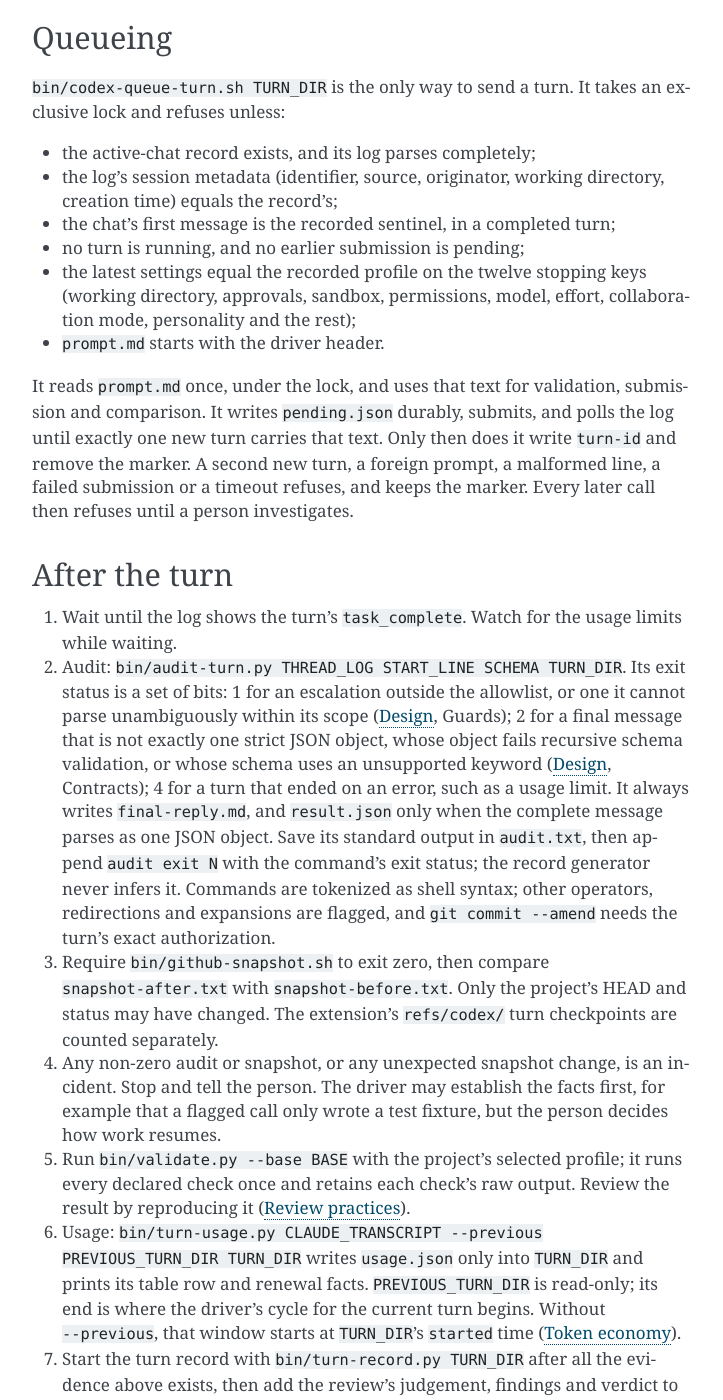
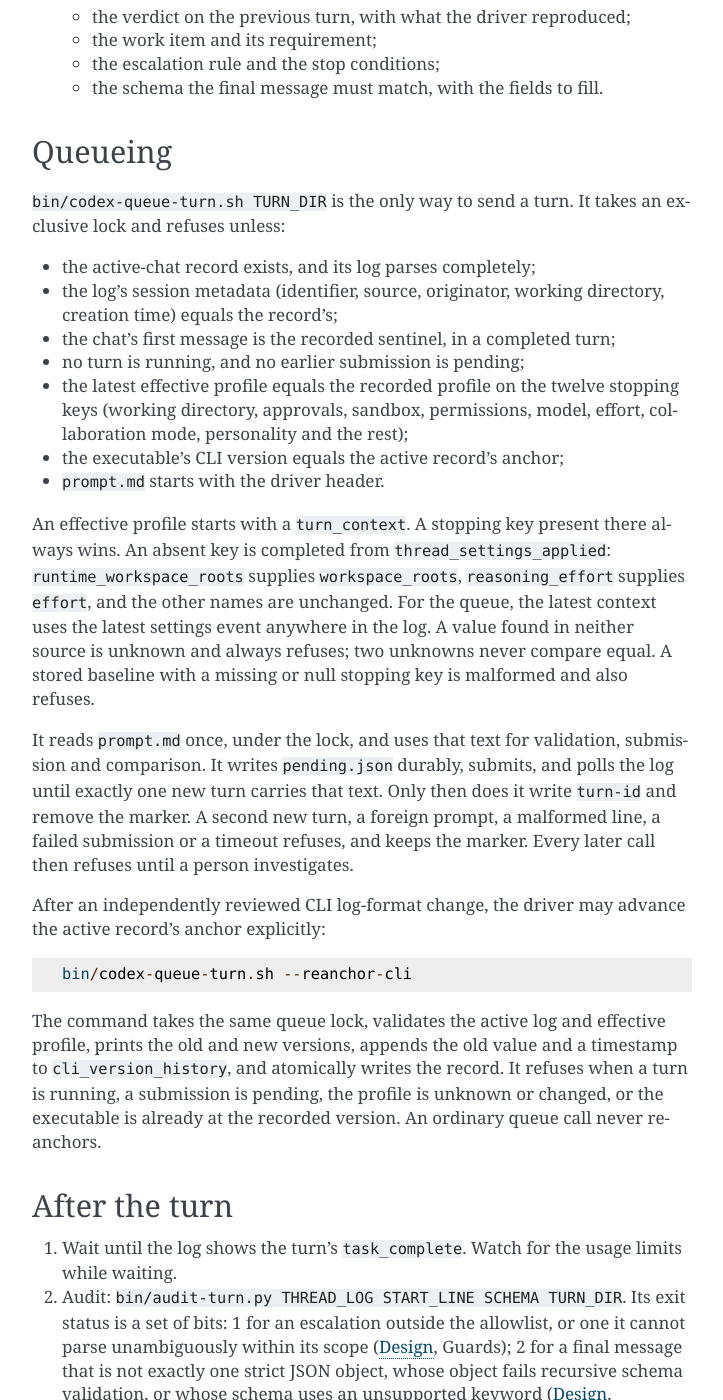
Before and after one commit to dememax/agent-cycle, a Sphinx documentation site: the page built from docs/turn.rst, in a window 1280 px wide and 1400 px high, scrolled down 1133 px. Shown: the whole window, without its empty margins (388-1111 px from the left). Built offline with Sphinx 7.4.7, drawn with Linux system fonts in a browser that asks for light colours; some of the changed text lies outside the part shown.

Commit message:
docs: explain effective profiles and CLI re-anchoring
The 0.164 log format distributes stopping values between turn_context and
thread_settings_applied, while queueing now binds the executable version.
Document both effective-profile scopes, context precedence, unknown-value
refusals and malformed baselines.

Explain that a CLI mismatch stops before submission, requires independent
format review and re-pinning, and advances only through the locked explicit
re-anchor command with retained version history.  Update the README tool
inventory to expose both anchors.

Validation: 363 pytest tests pass; check_rst checks all eight RST files and
builds Sphinx with no warning or error; git diff --check is clean.

Co-Authored-By: Codex GPT-5 <noreply@openai.com>

```diff
--- a/docs/turn.rst
+++ b/docs/turn.rst
@@ -38,6 +38,12 @@ revision, never from the live checkout. Otherwise the implementer's
 commits in this repository would change the tools that audit them. A tool
 change is re-pinned only after its review.
 
+The active-chat record also anchors the Codex CLI version from the chat's
+``session_meta``. The queue asks its selected executable for ``codex --version``
+before it creates turn evidence or a pending marker. A missing anchor,
+unparseable output or a different version is a refusal, not an implicit
+upgrade.
+
 *****************
 Before the turn
 *****************
@@ -66,10 +72,20 @@ takes an exclusive lock and refuses unless:
   directory, creation time) equals the record's;
 - the chat's first message is the recorded sentinel, in a completed turn;
 - no turn is running, and no earlier submission is pending;
-- the latest settings equal the recorded profile on the twelve stopping
-  keys (working directory, approvals, sandbox, permissions, model, effort,
-  collaboration mode, personality and the rest);
+- the latest effective profile equals the recorded profile on the twelve
+  stopping keys (working directory, approvals, sandbox, permissions, model,
+  effort, collaboration mode, personality and the rest);
+- the executable's CLI version equals the active record's anchor;
 - ``prompt.md`` starts with the driver header.
+
+An effective profile starts with a ``turn_context``. A stopping key present
+there always wins. An absent key is completed from
+``thread_settings_applied``: ``runtime_workspace_roots`` supplies
+``workspace_roots``, ``reasoning_effort`` supplies ``effort``, and the other
+names are unchanged. For the queue, the latest context uses the latest
+settings event anywhere in the log. A value found in neither source is
+unknown and always refuses; two unknowns never compare equal. A stored
+baseline with a missing or null stopping key is malformed and also refuses.
 
 It reads ``prompt.md`` once, under the lock, and uses that text for
 validation, submission and comparison. It writes ``pending.json`` durably,
@@ -78,6 +94,18 @@ Only then does it write ``turn-id`` and remove the marker. A second new
 turn, a foreign prompt, a malformed line, a failed submission or a timeout
 refuses, and keeps the marker. Every later call then refuses until a
 person investigates.
+
+After an independently reviewed CLI log-format change, the driver may advance
+the active record's anchor explicitly::
+
+   bin/codex-queue-turn.sh --reanchor-cli
+
+The command takes the same queue lock, validates the active log and effective
+profile, prints the old and new versions, appends the old value and a timestamp
+to ``cli_version_history``, and atomically writes the record. It refuses when a
+turn is running, a submission is pending, the profile is unknown or changed,
+or the executable is already at the recorded version. An ordinary queue call
+never re-anchors.
 
 ****************
 After the turn
```
Also changed, not shown: README.md (+2 -2 lines), docs/renewal.rst (+26 -3 lines).
